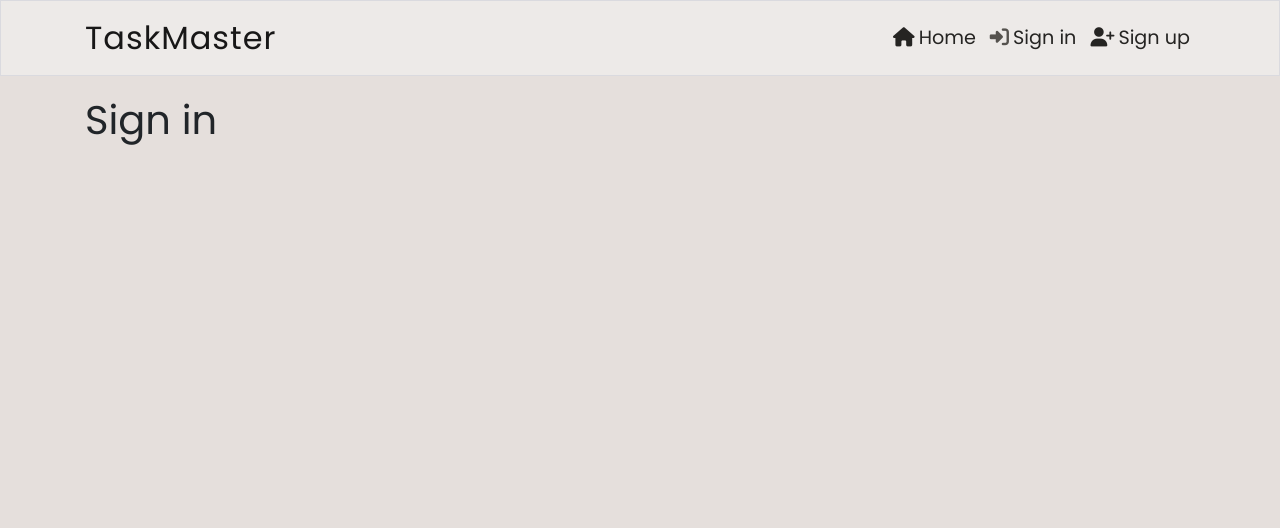
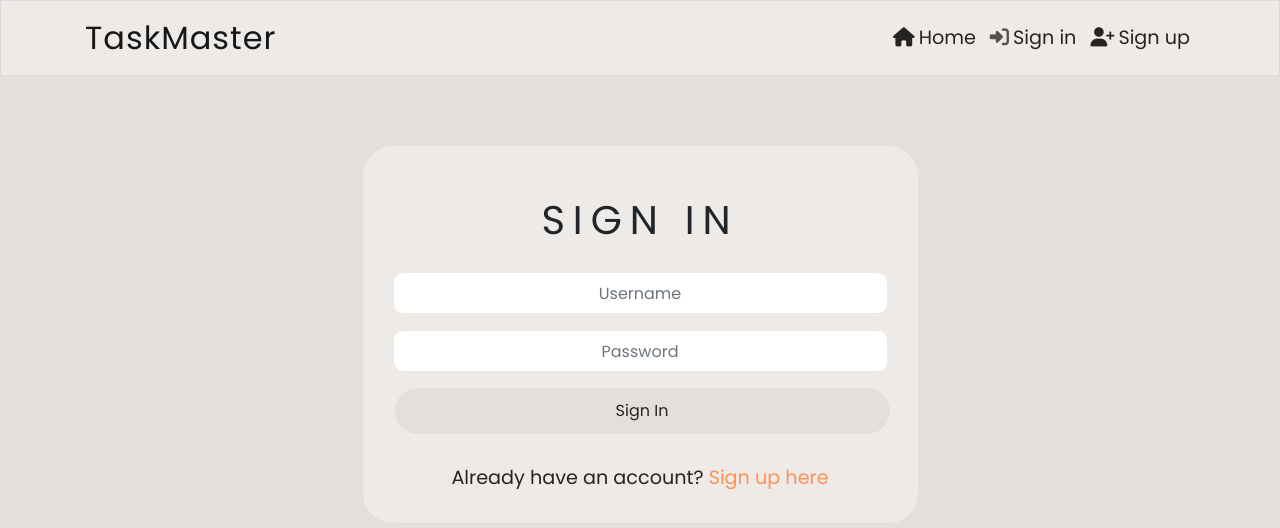
Before and after one commit to LesterCuasay/Project-5, a React (Create React App) app in the folder frontend/: page /signin in a window 1280 px wide. Shown: the top 528 px of the page. Built offline with nearby package versions, Linux system fonts and the light colour scheme.

Commit message:
feat - created signinform

```diff
--- a/frontend/src/App.js
+++ b/frontend/src/App.js
@@ -4,6 +4,7 @@
 import { Route, Switch } from "react-router-dom";
 import "./api/axiosDefaults";
 import SignUpForm from "./pages/auth/SignUpForm";
+import SignInForm from "./pages/auth/SignInForm";
 
 function App() {
   return (
@@ -12,7 +13,7 @@
       <Container className={styles.Main}>
         <Switch>
           <Route exact path="/" render={() => <h1>Home page</h1>} />
-          <Route exact path="/signin" render={() => <h1>Sign in</h1>} />
+          <Route exact path="/signin" render={() => <SignInForm />} />
           <Route exact path="/signup" render={() => <SignUpForm />} />
           <Route render={() => <p>Page not found!</p>} />
         </Switch>
--- a/frontend/src/pages/auth/SignInForm.js
+++ b/frontend/src/pages/auth/SignInForm.js
@@ -0,0 +1,102 @@
+import React, { useState } from "react";
+import { Link, useHistory } from "react-router-dom";
+
+import Alert from "react-bootstrap/Alert";
+import Button from "react-bootstrap/Button";
+import Col from "react-bootstrap/Col";
+import Container from "react-bootstrap/Container";
+import Form from "react-bootstrap/Form";
+import Row from "react-bootstrap/Row";
+
+import styles from "../../styles/SignInUpForm.module.css";
+import btnStyles from "../../styles/Button.module.css";
+import appStyles from "../../App.module.css";
+
+
+import axios from "axios";
+
+const SignInForm = () => {
+
+  const [signInData, setSignInData] = useState({
+    username: "",
+    password: "",
+  });
+
+  const { username, password } = signInData;
+
+  const [errors, setErrors] = useState({});
+
+  const history = useHistory();
+
+  const handleChange = (event) => {
+    setSignInData({
+      ...signInData,
+      [event.target.name]: event.target.value,
+    });
+  };
+
+  const handleSubmit = async (event) => {
+    event.preventDefault();
+    try {
+      const { data } = await axios.post("/dj-rest-auth/login/", signInData);
+      history.push("/");
+    } catch (err) {
+      setErrors(err.response?.data);
+    }
+  };
+
+  return (
+    <Container className={styles.Container}>
+      <Row className="justify-content-center">
+        <Col md={6} className={appStyles.Content}>
+          <div className={styles.TitleWrapper}>
+            <h1 className={styles.FormTitle}>Sign In</h1>
+          </div>
+          <Form onSubmit={handleSubmit}>
+            <Form.Group className={styles.FormGroup} controlId="username">
+              <Form.Label className="d-none">Username</Form.Label>
+              <Form.Control
+                className={styles.Input}
+                type="text"
+                placeholder="Username"
+                name="username"
+                value={username}
+                onChange={handleChange}
+              ></Form.Control>
+            </Form.Group>
+
+            {errors.username?.map((message, idx) => (
+              <Alert variant="warning" key={idx}>
+                {message}
+              </Alert>
+            ))}
+
+            <Form.Group className={styles.FormGroup} controlId="password2">
+              <Form.Label className="d-none">Password</Form.Label>
+              <Form.Control
+                className={styles.Input}
+                type="password"
+                placeholder="Password"
+                name="password"
+                value={password}
+                onChange={handleChange}
+              ></Form.Control>
+            </Form.Group>
+
+            <Button
+              className={`${btnStyles.Wide} ${btnStyles.Button}`}
+              type="submit"
+            >
+              Sign In
+            </Button>
+          </Form>
+          <Link className={styles.Link} to="/signup">
+            Already have an account? <span>Sign up here</span>
+          </Link>
+        </Col>
+      </Row>
+    </Container>
+  );
+};
+
+export default SignInForm;
```
